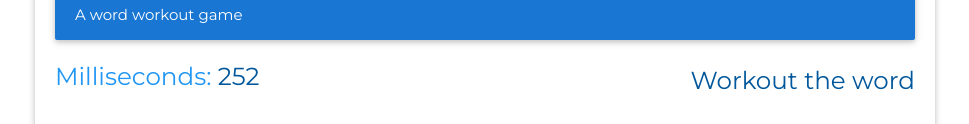
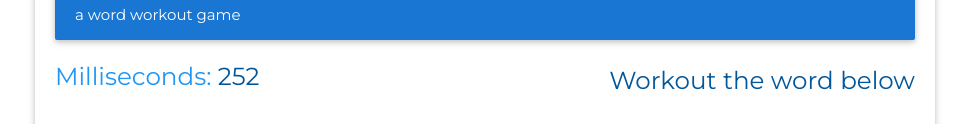
Before and after one commit to dannypule/jumbalaya, a plain HTML site: page index.html in a window 1280 px wide. Shown: the part 189-313 px from the top of the page, without its empty margins (155-1124 px from the left). Drawn offline with nearby package versions, Linux system fonts and the light colour scheme.

Commit message:
clarified game instructions

```diff
--- a/index.html
+++ b/index.html
@@ -18,13 +18,13 @@
             <h2 id="top-title">Jumbalaya</h2>
           </div>
         </div>
-        <div class="col s12 left-align white-text"><h6>A word workout game</h6></div>
+        <div class="col s12 left-align white-text"><h6>a word workout game</h6></div>
       </div>
       <div class="row">
         <div class="col s6 left-align">
               <h5 id="milliseconds"><span class="blue-text">Milliseconds: </span><span id="timerText" class="light-blue-text text-darken-4"></span></h5>
         </div>
-        <div class="col s6 right-align light-blue-text text-darken-4"><h5 id="selectWord">Workout the word</h5></div>
+        <div class="col s6 right-align light-blue-text text-darken-4"><h5 id="selectWord">Workout the word below</h5></div>
       </div>
       <div class="row">
         <div id="mainWordDiv" class="col s12 center-align blue-text">
```
